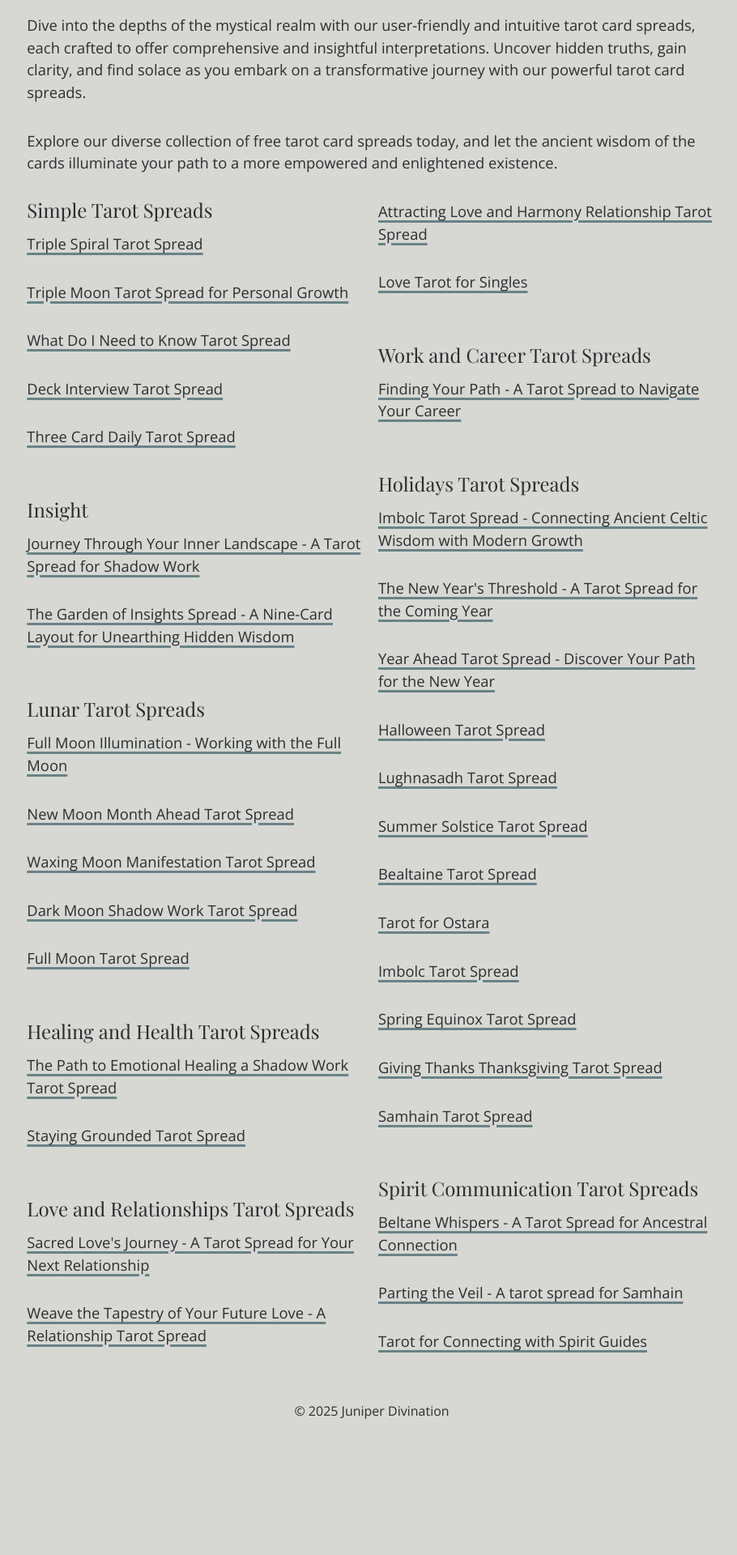
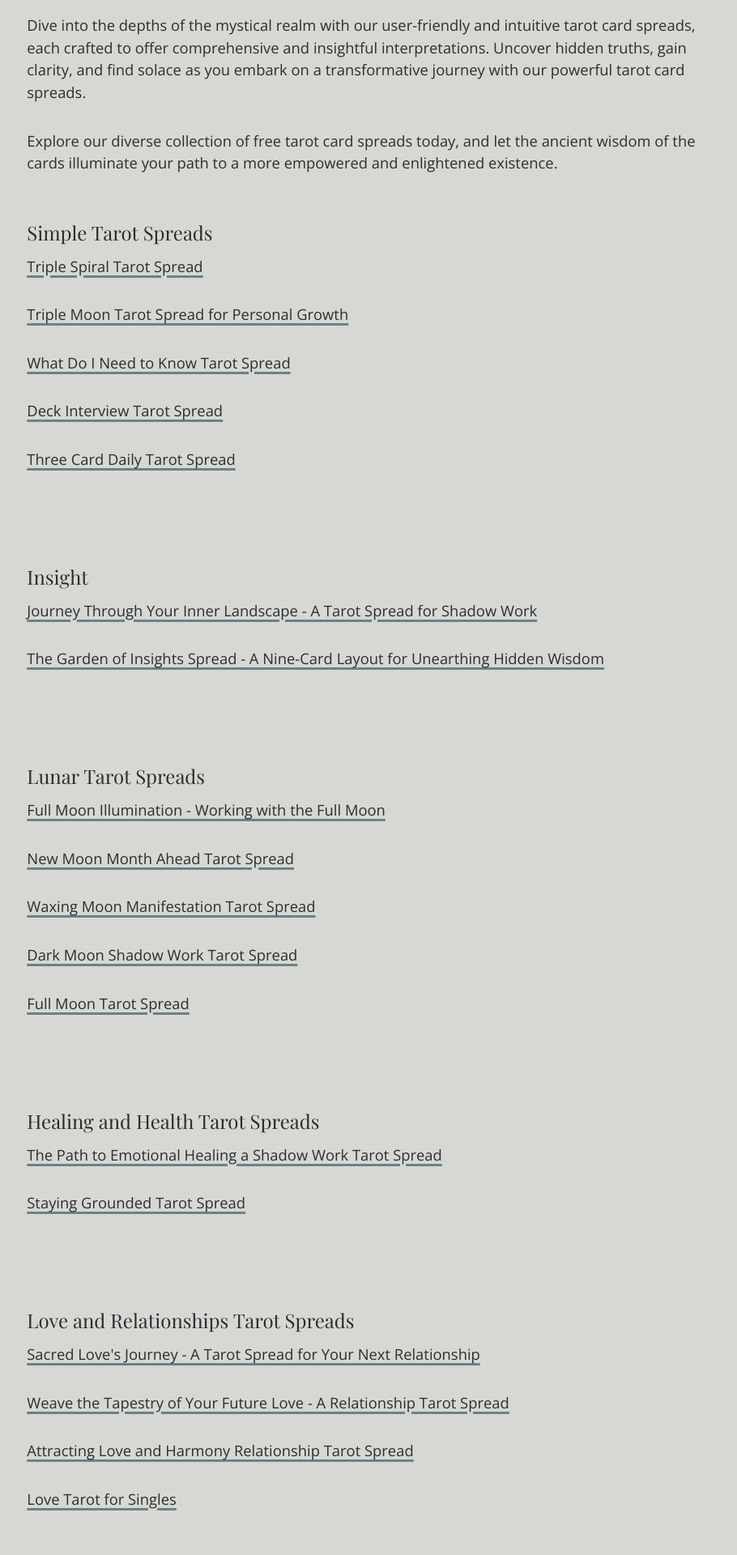
Before and after one commit to arabellas-craft/arabellas-craft.github.io, a Jekyll site: the page built from free-tarot-spreads.md, in a window 1280 px wide. Shown: the part 462-2382 px from the top of the page at 81% size, without its empty margins (181-1091 px from the left). Built offline with Jekyll 4.4.1, drawn with Linux system fonts in a browser that asks for light colours; some web fonts are replaced; before the commit the page ends 2244 px from its top, so only the background shows below that.

Commit message:
footer spacing, fix hamburger, spreads list to single column

```diff
--- a/_includes/footer.html
+++ b/_includes/footer.html
@@ -1,3 +1,3 @@
-
+<br><br>
 <p>© 2025 Juniper Divination </p>
 <br><br>
--- a/_sass/_general.sass
+++ b/_sass/_general.sass
@@ -39,9 +39,6 @@ a
 
 img
   border-radius: 0.25rem
-
-.two-column-list
-  columns: 2 auto
 
 .article-list
   .article
@@ -189,7 +186,7 @@ footer
   .hamburger
     display: block
     position: absolute
-    top: 1rem
+    top: 1.75rem
     left: 5%
     right: 0
     margin-right: -2rem
@@ -243,9 +240,9 @@ footer
         position: relative
         text-decoration: none
         color: $white
-        font-size: 2rem
+        font-size: 1.5rem
         display: block
-        margin-top: 1.25em
+        margin-top: 1em
         &:hover
           color: $white
 
--- a/free-tarot-spreads.md
+++ b/free-tarot-spreads.md
@@ -13,9 +13,7 @@ Our carefully curated selection of tarot card spreads is designed to cater to va
 Dive into the depths of the mystical realm with our user-friendly and intuitive tarot card spreads, each crafted to offer comprehensive and insightful interpretations. Uncover hidden truths, gain clarity, and find solace as you embark on a transformative journey with our powerful tarot card spreads.
 
 Explore our diverse collection of free tarot card spreads today, and let the ancient wisdom of the cards illuminate your path to a more empowered and enlightened existence.
-
-<div class="two-column-list">
-
+<br><br>
 <h2>Simple Tarot Spreads</h2>
 {% for post in site.posts %}
   {% if post.category == 'Simple' %}
@@ -79,5 +77,3 @@ Explore our diverse collection of free tarot card spreads today, and let the anc
   {% endif %}
 {% endfor %}
 <br><br>
-
-</div>
```
